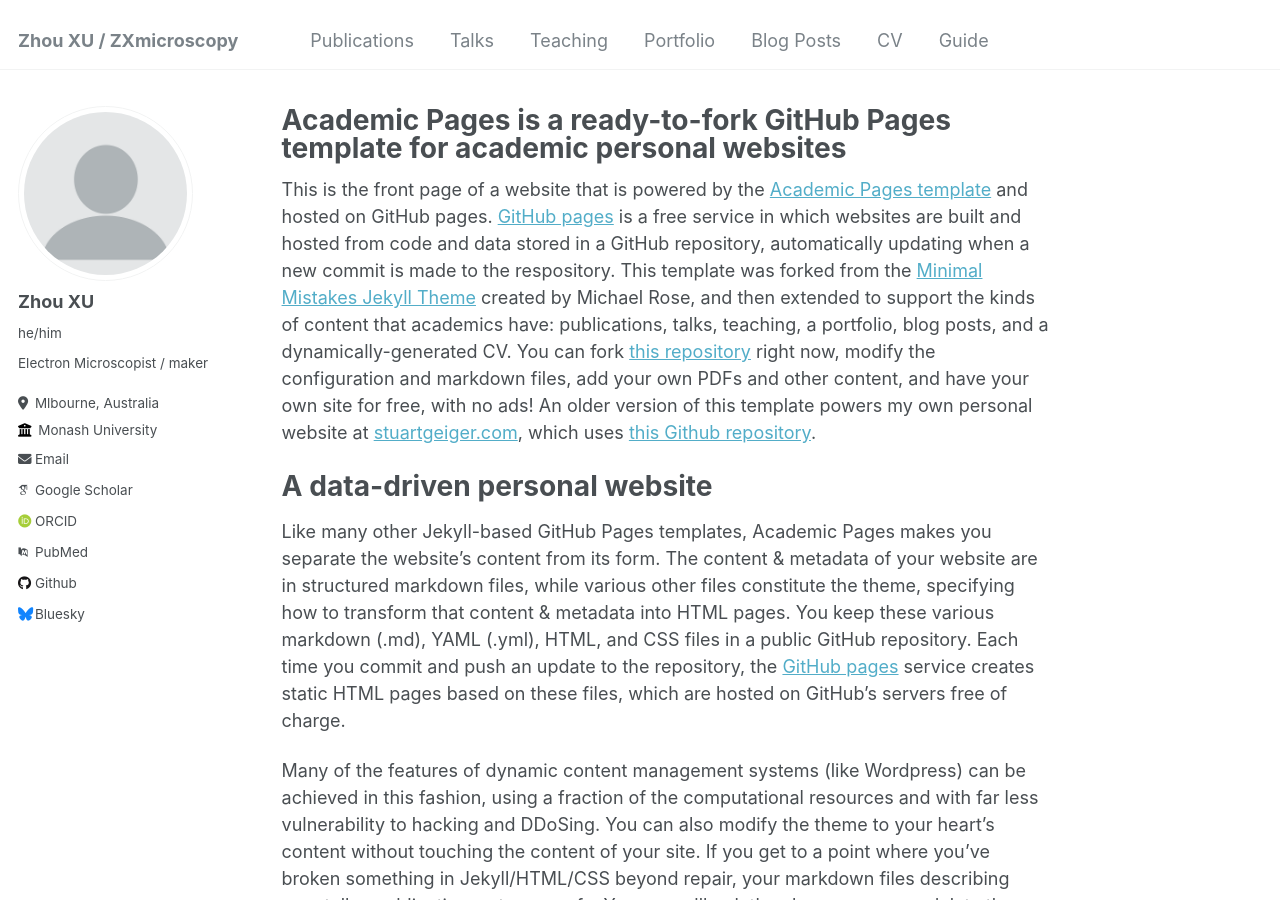
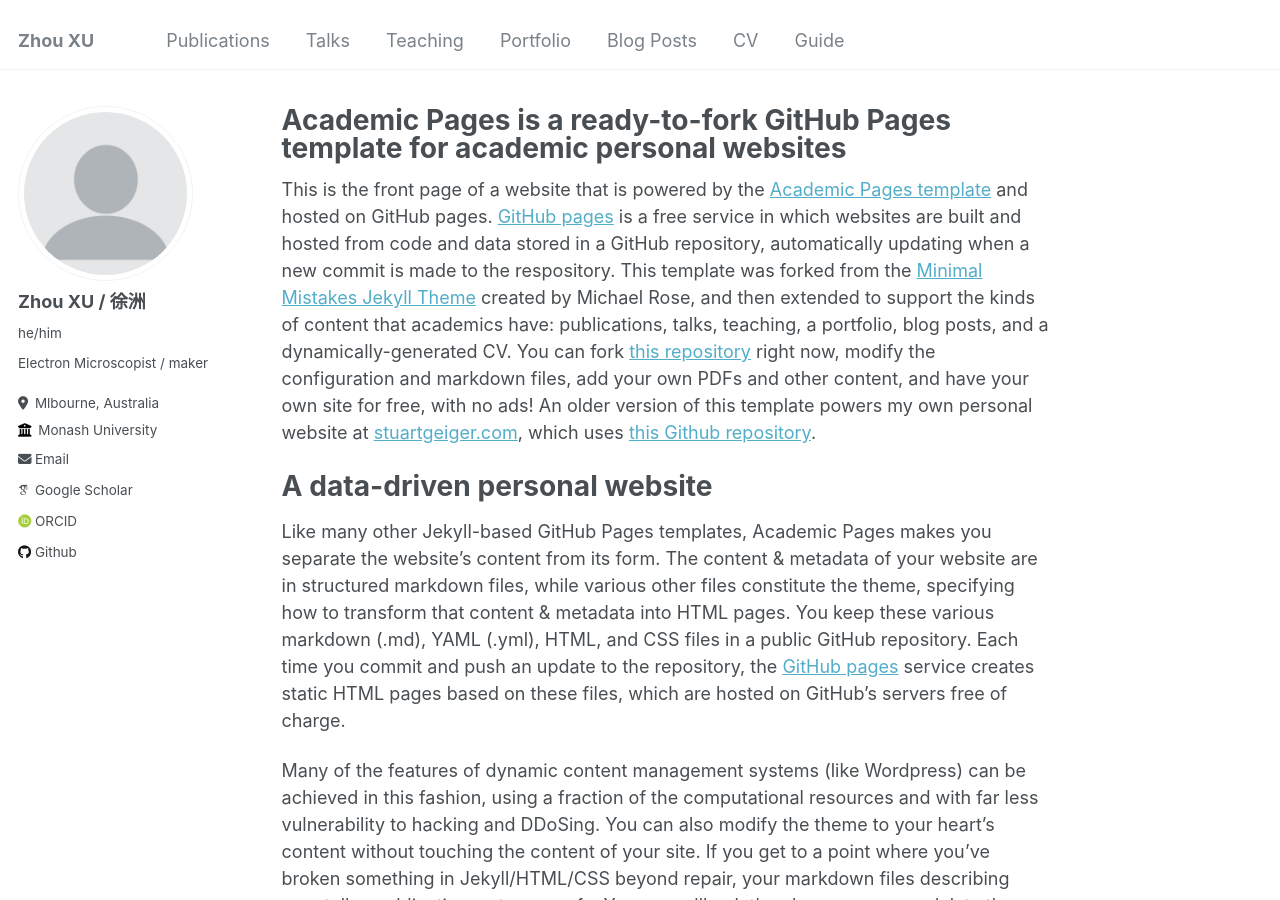
Before and after one commit to IMBalENce/ZXmicroscopy, a Jekyll site: the page built from _pages/about.md, in a window 1280 px wide and 900 px high. Built offline with Jekyll 4.4.1, drawn with Linux system fonts in a browser that asks for light colours; some web fonts are replaced.

Commit message:
More modification in config file

```diff
--- a/_config.yml
+++ b/_config.yml
@@ -8,7 +8,7 @@
 
 # Basic Site Settings
 locale                   : "en-AU"
-title                    : "Zhou XU / ZXmicroscopy"
+title                    : "Zhou XU "
 title_separator          : "-"
 name                     : &name "Zhou XU"
 description              : &description "personal description"
@@ -22,7 +22,7 @@ repository               : "imbalence.github.io"
 author:
   # Biographic information
   avatar           : "profile.png"
-  name             : "Zhou XU"
+  name             : "Zhou XU / 徐洲"
   pronouns         : "he/him"
   bio              : "Electron Microscopist / maker"
   location         : "Mlbourne, Australia"
@@ -33,21 +33,21 @@ author:
   # Academic websites
   arxiv            : # URL - Update with the correct link to your profile
   googlescholar    : "https://scholar.google.com.au/citations?user=S0zGEcEAAAAJ&hl=en"
-  impactstory      : # URL
+  # impactstory      : # URL
   orcid            : "https://orcid.org/0000-0002-7599-1166"
-  pubmed           : "https://www.ncbi.nlm.nih.gov/pubmed/?term=john+snow"
+  # pubmed           : "https://www.ncbi.nlm.nih.gov/pubmed/?term=john+snow"
   researchgate     : # URL
 
   # Repositories and software development
   bitbucket        : # Username - Update with your username on the site
   codepen          : # Username
   dribbble         : # Username
-  github           : "academicpages"
+  github           : "https://github.com/IMBalENce"
   kaggle           : # Username
   stackoverflow    : # User number or user number and name (i.e., use "1" or "1/jeff-atwood")
 
   # Social media
-  bluesky          : "bsky.app" # Replace this with you Bluesky username
+  # bluesky          : "bsky.app" # Replace this with you Bluesky username
   facebook         : # Username
   flickr           : # Username
   foursquare       : # Username
```
